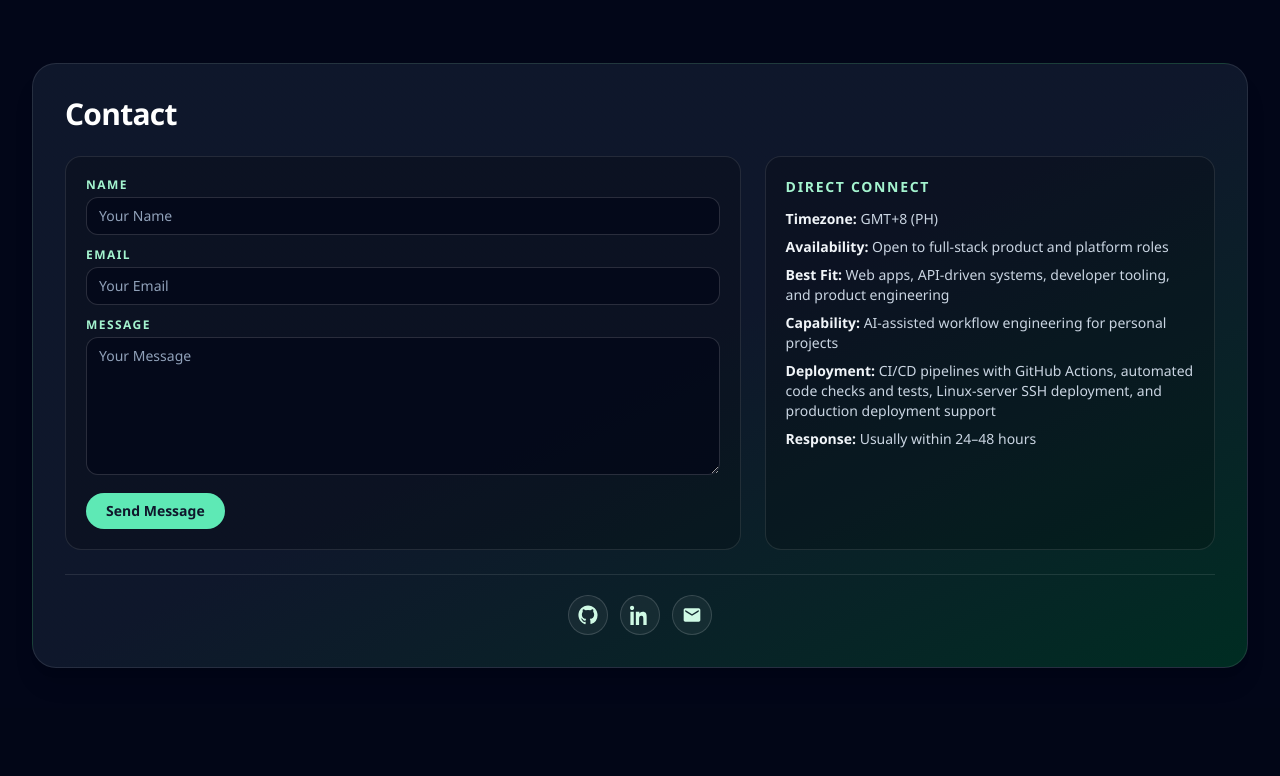
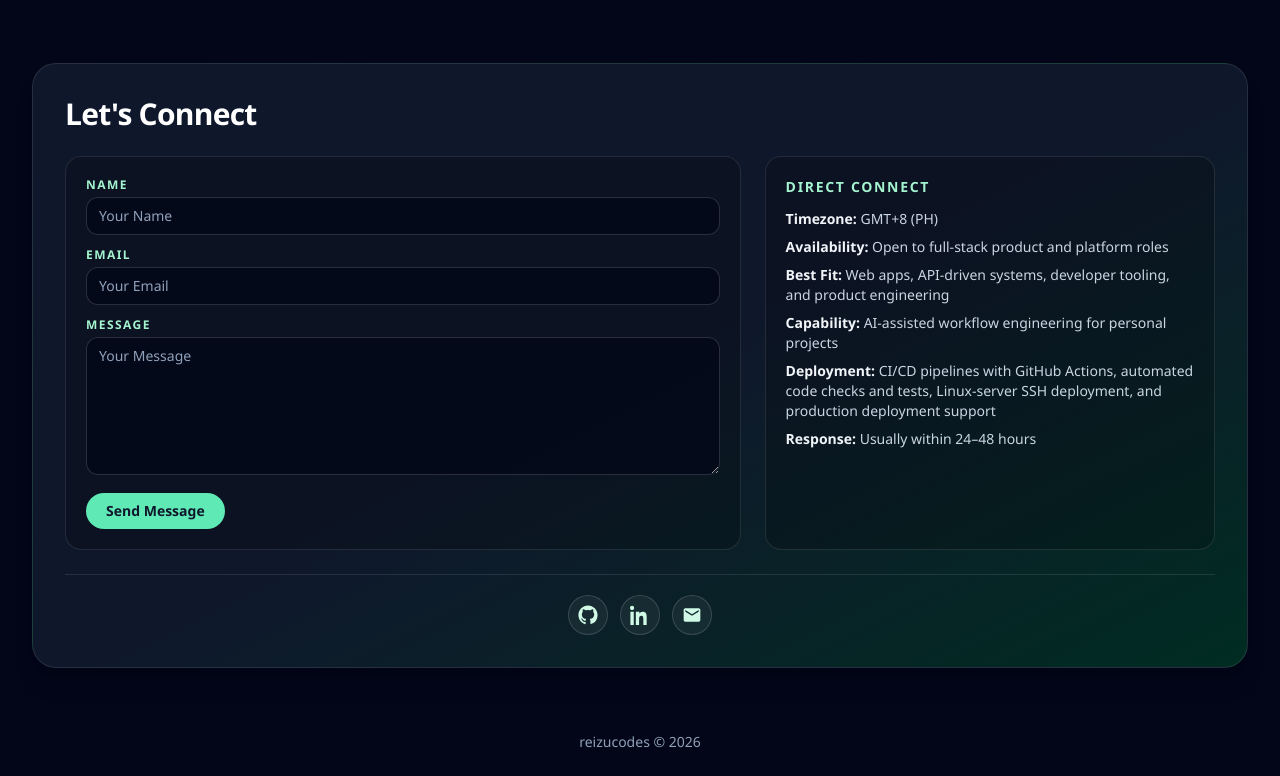
Before and after one commit to reizucodes/portfolio-html, a Vue app: page / in a window 1280 px wide. Shown: the part 2985-3761 px from the top of the page. Before the commit the page ends 3693 px from the top, so only its background shows below. Built offline with nearby package versions, Linux system fonts and the light colour scheme.

Commit message:
chore: rename sections and add footer

```diff
--- a/src/App.vue
+++ b/src/App.vue
@@ -5,6 +5,8 @@
 import ProjectsGridSection from './components/sections/ProjectsGridSection.vue';
 import SkillsSection from './components/sections/SkillsSection.vue';
 import { contactLinks, experience, featuredWork, heroContent, projects, skillGroups } from './data/content';
+
+const currentYear = new Date().getFullYear();
 </script>
 
 <template>
@@ -47,5 +49,8 @@
       <ExperienceSection :items="experience" />
       <ContactSection :links="contactLinks" />
     </main>
+    <footer class="py-6">
+      <p class="text-center text-sm text-slate-400">reizucodes © {{ currentYear }}</p>
+    </footer>
   </div>
 </template>
--- a/src/components/sections/ContactSection.vue
+++ b/src/components/sections/ContactSection.vue
@@ -58,7 +58,7 @@
 
 <template>
   <section id="contact" aria-labelledby="contact-heading" class="rounded-3xl border border-white/10 bg-gradient-to-br from-slate-900 via-slate-900 to-emerald-950 p-8 shadow-xl">
-    <h2 id="contact-heading" class="text-2xl font-bold tracking-tight text-white sm:text-3xl">Contact</h2>
+    <h2 id="contact-heading" class="text-2xl font-bold tracking-tight text-white sm:text-3xl">Let's Connect</h2>
     <div class="mt-6 grid gap-6 lg:grid-cols-[1.2fr_0.8fr]">
       <form
         id="contactForm"
```
